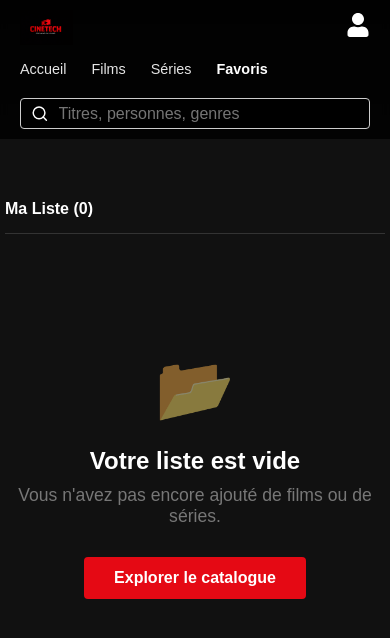
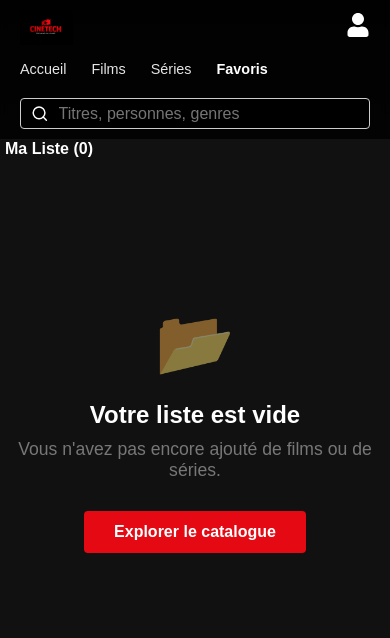
Before and after one commit to flaviemichel-laplateforme/cinetech, a React (Vite) app: page /favoris in a window 390 px wide. Shown: the top 638 px of the page. Built offline with nearby package versions, Linux system fonts and the light colour scheme.

Commit message:
Ajustement des styles dans le composant Favoris : mise à jour des marges, padding et taille de police pour améliorer la mise en page responsive.

```diff
--- a/src/pages/Favoris/Favoris.css
+++ b/src/pages/Favoris/Favoris.css
@@ -1,7 +1,7 @@
 .favoris-page {
+    padding: 140px var(--spacing-md) var(--spacing-md);
+    background-color: var(--bg-dark);
     min-height: 100vh;
-    padding: 100px var(--spacing-xl) var(--spacing-xl);
-    background-color: var(--bg-dark);
     color: var(--text-white);
 }
 
@@ -10,34 +10,32 @@
     justify-content: space-between;
     align-items: center;
     margin-bottom: var(--spacing-lg);
-    border-bottom: 1px solid #333;
-    padding-bottom: var(--spacing-sm);
 }
 
 .favoris-header h1 {
-    font-size: 2rem;
-    font-weight: bold;
+    text-align: center;
+    font-size: 1.8rem;
 }
 
 .btn-clear {
-    background: transparent;
-    border: 1px solid #666;
-    color: var(--text-gray);
-    padding: var(--spacing-xs) var(--spacing-sm);
-    border-radius: var(--radius-sm);
+    padding: 10px 20px;
+    background-color: #e50914;
+    color: white;
+    border: none;
+    border-radius: 5px;
     cursor: pointer;
+    font-size: 1rem;
     transition: all var(--transition-normal) ease;
 }
 
 .btn-clear:hover {
-    border-color: var(--netflix-red);
-    color: var(--netflix-red);
+    opacity: 0.8;
 }
 
 .favoris-grid {
     display: grid;
     grid-template-columns: repeat(auto-fill, minmax(200px, 1fr));
-    gap: 30px;
+    gap: var(--spacing-lg);
     justify-items: center;
 }
 
@@ -100,6 +98,12 @@
         padding: 140px 5px 20px;
     }
 
+    .favoris-header h1 {
+        text-align: center;
+        margin-bottom: 30px;
+        font-size: 1rem;
+    }
+
     .favoris-grid {
         grid-template-columns: 1fr 1fr;
         gap: 8px;
@@ -110,24 +114,4 @@
         display: block;
         width: 100%;
     }
-
-    .favoris-header {
-        margin-top: 30px;
-    }
-
-    .favoris-header h1 {
-        margin-top: 30px;
-        font-size: 1rem;
-    }
-
-    .btn-clear {
-        background: transparent;
-        border: 1px solid #666;
-        color: #ccc;
-        padding: 8px 15px;
-        margin-bottom: -20px;
-        border-radius: 4px;
-        cursor: pointer;
-        transition: all 0.3s ease;
-    }
 }
```
